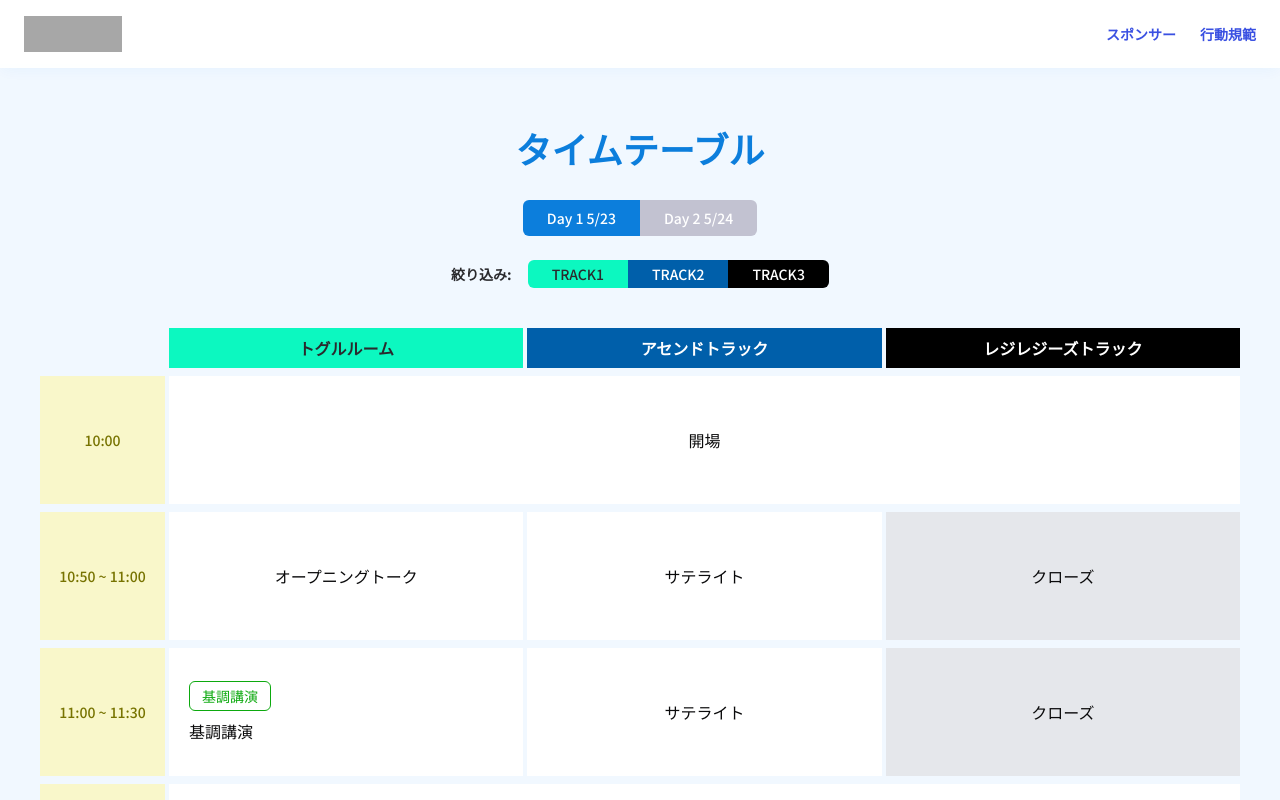
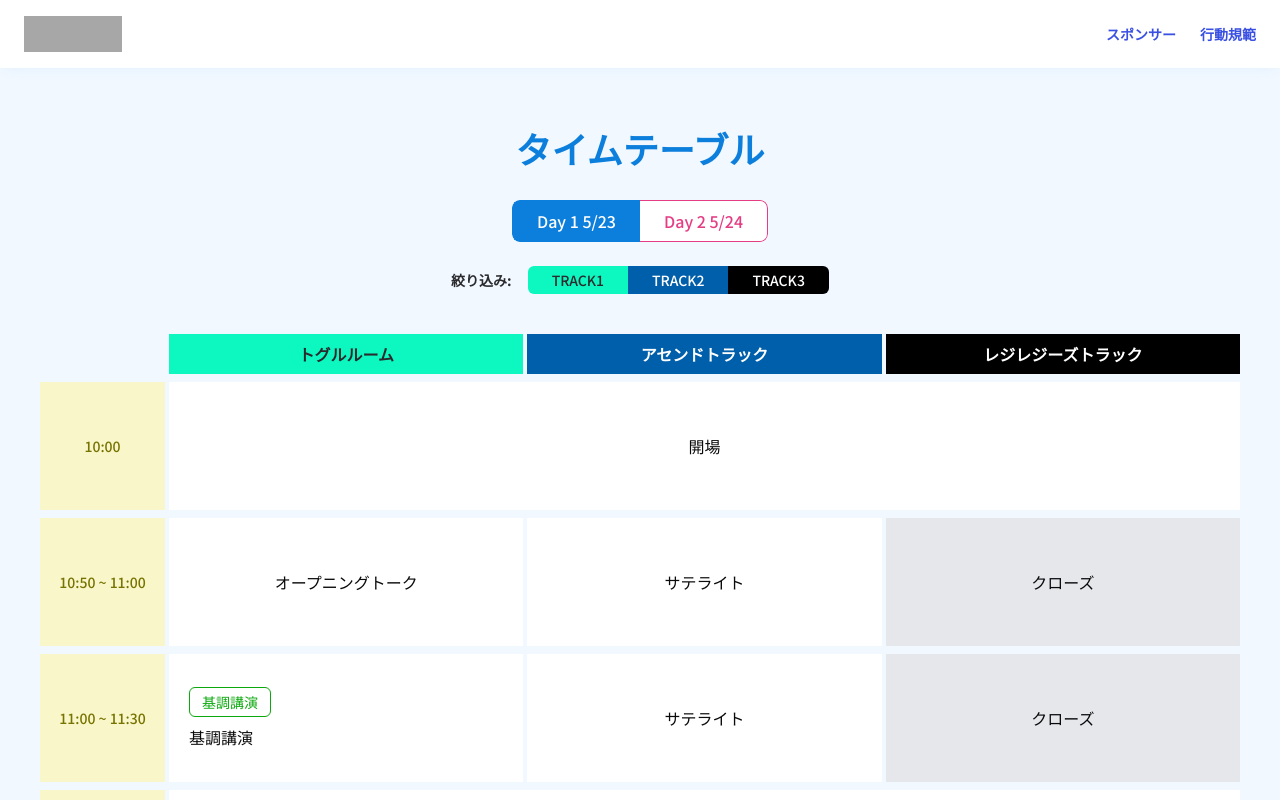
Before and after one commit to tskaigi/tskaigi2025-web-site, a Next.js app: page /wip/talks in a window 1280 px wide. Shown: the top 800 px of the page. Built offline with nearby package versions, Linux system fonts and the light colour scheme; grey boxes are pictures that could not be loaded.

Commit message:
feat: 🎸 タブを修正

```diff
--- a/src/components/talks/EventDateTab/index.tsx
+++ b/src/components/talks/EventDateTab/index.tsx
@@ -10,7 +10,7 @@ type Props = {
 export function EventDateTab({ currentDate, onTabChange }: Props) {
   return (
     <div className="w-full flex justify-center">
-      <div className="inline-flex rounded-md overflow-hidden">
+      <div className="inline-flex rounded-lg overflow-hidden">
         {(Object.keys(EVENT_DATE) as EventDate[]).map((date) => {
           const isActive = date === currentDate;
           const dateText = date === "DAY1" ? "Day 1  5/23" : "Day 2  5/24";
@@ -21,12 +21,17 @@ export function EventDateTab({ currentDate, onTabChange }: Props) {
               key={date}
               onClick={() => onTabChange(date)}
               className={cn(
-                "px-6 py-2 text-sm font-medium transition-colors",
+                "px-6 py-2 text-base font-medium",
                 isActive
                   ? date === "DAY2"
                     ? "bg-pink-500 text-white"
                     : "bg-blue-light-500 text-white"
-                  : "bg-black-300 text-white",
+                  : date === "DAY2"
+                    ? "bg-white text-pink-500"
+                    : "bg-white text-blue-light-500",
+                date === "DAY1"
+                  ? "border-y border-l border-blue-light-500 rounded-l-lg"
+                  : "border-y border-r border-pink-500 rounded-r-lg",
               )}
             >
               {dateText}
```
